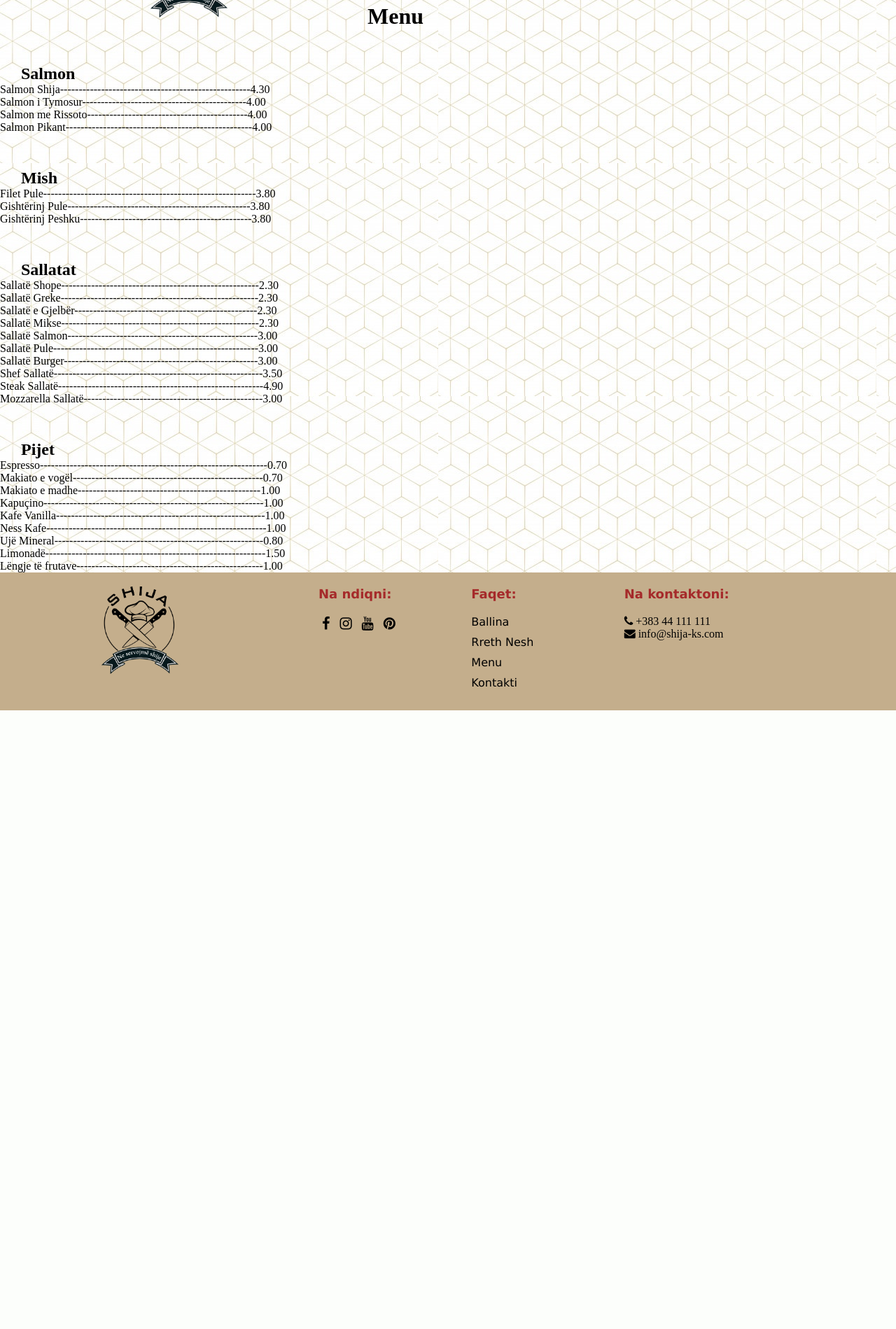
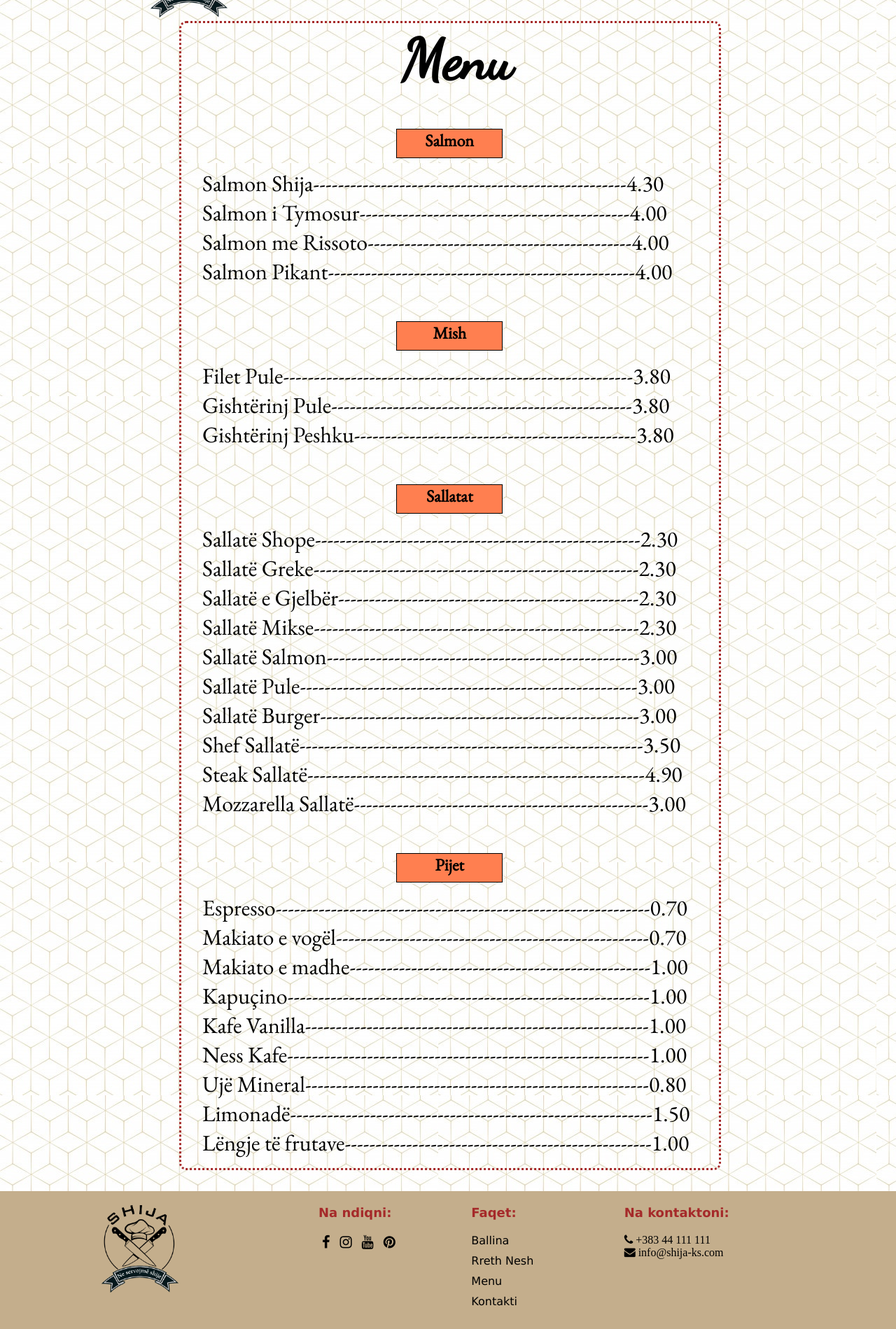
Before and after one commit to bs47892/ProjektiWeb-Shija2020, a PHP site: page /menu.html in a window 1280 px wide. Shown: the part 100-1999 px from the top of the page at 70% size. Before the commit the page ends 1115 px from the top, so only its background shows below. Run offline with PHP 8.4, Linux system fonts and the light colour scheme; some web fonts are replaced.

Commit message:
Modifikim

```diff
--- a/RrethNesh.html
+++ b/RrethNesh.html
@@ -20,6 +20,7 @@
                 <li><a href="RrethNesh.html" class="underline active">Rreth Nesh</a></li>
                 <li><a href="menu.html" class="underline">Menu</a></li>
                 <li><a href="kontakti.html" class="underline">Kontakti</a></li>
+                <li><a href="blog.html" class="underline">Blogu</a></li>
             </ul>
             </nav>
             <li><a href="login/login.html" class="rightlog">Login</a></li>
@@ -92,6 +93,7 @@
                 <li><a href="RrethNesh.html">Rreth Nesh</a></li>
                 <li><a href="menu.html">Menu</a></li>
                 <li><a href="kontakti.html">Kontakti</a></li>
+                <li><a href="blog.html">Blogu</a></li>
             </ul>
             </div>
             </div>
--- a/style.css
+++ b/style.css
@@ -230,7 +230,7 @@ footer{
    /*sllogani*/
    .sllogani{
        display:block;
-       border:1px solid black;
+       border:2px dotted rgb(196, 174, 140);
        height: 200px;
        width: 100%;
        background-color:white;
@@ -239,7 +239,7 @@ footer{
    .sllogani h1{
       font-size: 500%;
       font-family:  'Dancing Script', cursive;
-      color: brown;
+      color: rgb(102, 69, 65);
       margin-top: 50px;
       margin-left: 30%;
 
@@ -301,7 +301,7 @@ line-height: 50px;
 font-family: 'EB Garamond', serif;
 }
 .lokacioni p i{
-    color:mediumvioletred;
+    color:rgb(143, 96, 91);
 }
 
 /* Rreth nesh */
@@ -347,6 +347,41 @@ p {
 }
 
 /*Menu fillon ketu*/
+.menuja{
+    border:3px dotted brown;
+    border-radius: 10px;
+    height: auto;
+    width: 60%;
+margin-left: 20%;
+margin-top: 30px;
+margin-bottom: 30px;
+}
+.menuja h1{
+    font-family: 'Dancing Script', cursive ;
+    font-size: 500%;
+}
+.menuja .titull{
+    border: 1px solid black;
+    height: 40px;
+    width: 150px;
+    text-align: center;
+    background-color: coral;
+    margin-left: 40%;
+    margin-top: 50px;
+}
+.menuja .titull h2{
+padding:0;
+font-family: 'EB Garamond', serif;
+}
+.menuja ul{
+    font-family: 'EB Garamond', serif;
+    margin-left: 30px;
+    margin-top: 15px;
+    font-size: 200%;
+    margin-bottom: 15px;
+
+}
+/*Menu perfundon ketu*/
 
 
 /*Contact Form fillon ketu*/
```
